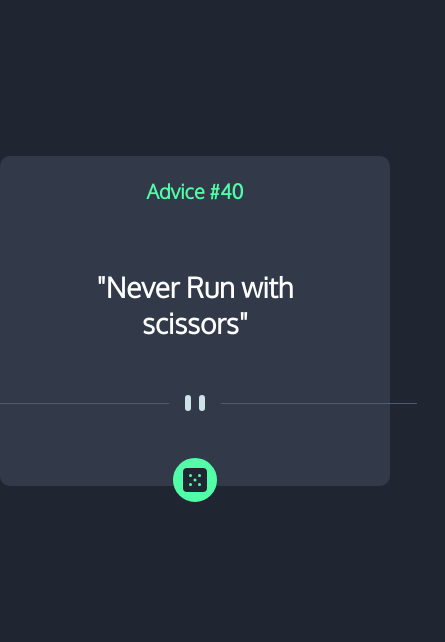
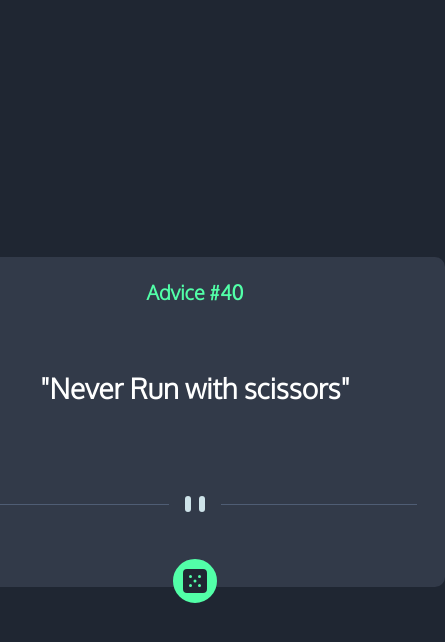
Before and after one commit to Tomyy22/Advices, a plain HTML site: page index.html in a window 390 px wide. Shown: the whole page, 445 px wide, since content can reach past the window. Drawn offline with Linux system fonts and the light colour scheme.

Commit message:
responsive center

```diff
--- a/style.css
+++ b/style.css
@@ -1,20 +1,23 @@
-*{
+* {
   margin: 0;
   padding: 0;
   box-sizing: border-box;
 }
 
-body{
+body {
   background-color: hsl(218, 23%, 16%);
+  min-height: 100vh;
+  display: flex;
+  align-items: center;
+  justify-content: center;
 }
 
-.container{
+.container {
   display: flex;
   justify-content: center;
-    margin-top: 18%;
 }
 
-.advice-container{
+.advice-container {
   display: flex;
   align-items: center;
   flex-direction: column;
@@ -25,28 +28,28 @@ body{
   border-radius: 10px;
 }
 
-.number-advice{
+.number-advice {
   display: flex;
   justify-content: center;
   margin: 20px;
   color: hsl(150, 100%, 66%);
   font-size: 20px;
-    font-family: 'Oxygen', sans-serif;
+  font-family: "Oxygen", sans-serif;
   font-weight: 800;
 }
 
-.advice{
+.advice {
   display: flex;
   justify-content: center;
   margin: 45px 40px 0px 40px;
   text-align: center;
   color: #fff;
   font-size: 28px;
-    font-family: 'Oxygen', sans-serif;
+  font-family: "Oxygen", sans-serif;
   font-weight: 800;
 }
 
-.img-advice{
+.img-advice {
   display: flex;
   justify-content: center;
   align-items: center;
@@ -55,7 +58,7 @@ body{
   position: absolute;
 }
 
-.dice-container{
+.dice-container {
   margin-top: 300px;
   background-color: hsl(150, 100%, 66%);
   border-radius: 50%;
@@ -65,42 +68,25 @@ body{
   position: absolute;
 }
 
-.dice-container:hover{
+.dice-container:hover {
   box-shadow: 0px 0px 10px 2px hsl(150, 100%, 66%);
 }
 
-@media (max-width: 1036px){
-
-     .container{
-        margin-top: 20%;
-    }
+@media (max-width: 595px) {
+  .advice-container {
+    width: 550px;
   }
 
-@media (max-width: 800px){
-
-     .container{
-        margin-top: 25%;
-    }
 }
 
-
-@media (max-width: 595px){
-    .advice-container{
-        width: 550px;
-    }
-     .container{
-        margin-top: 40%;
-    }
-}
-
-@media (max-width: 555px){
-    .advice-container{
+@media (max-width: 555px) {
+  .advice-container {
     width: 530px;
   }
 }
 
-@media (max-width: 535px){
-    .advice-container{
+@media (max-width: 535px) {
+  .advice-container {
     width: 500px;
   }
 }
```
Lines whose indentation alone changed are shown as unchanged.
